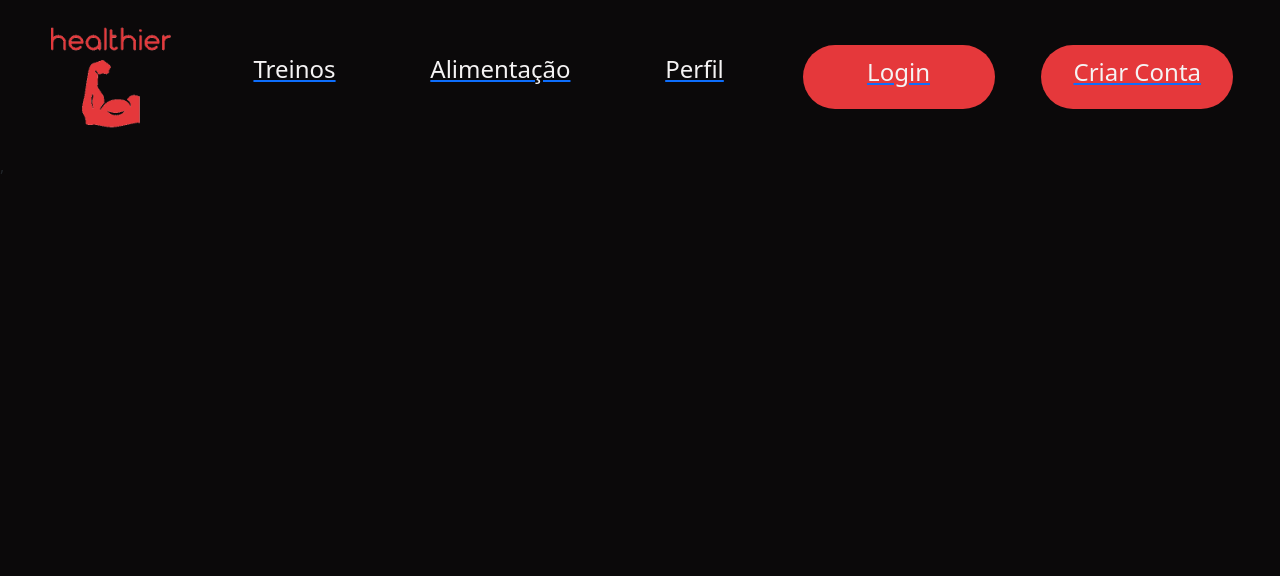
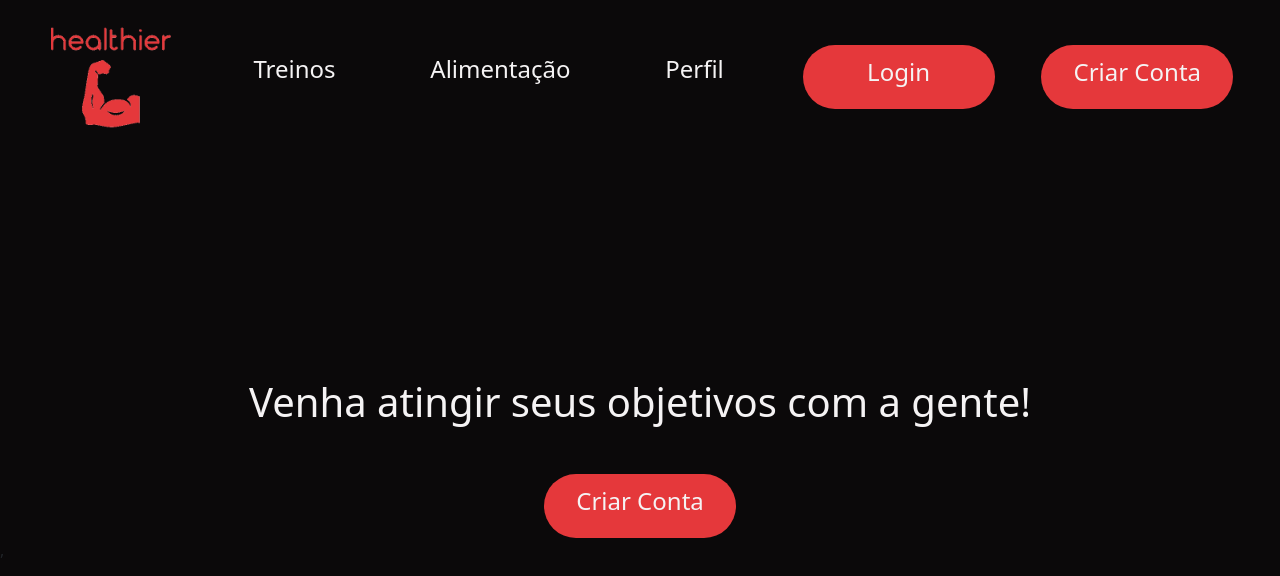
Before and after one commit to Lorenzobattistela/healthier, a React (Create React App) app in the folder healthier/: page / in a window 1280 px wide. Shown: the top 576 px of the page. Built offline with nearby package versions, Linux system fonts and the light colour scheme.

Commit message:
links underline removing

```diff
--- a/healthier/src/App.js
+++ b/healthier/src/App.js
@@ -1,12 +1,21 @@
 import 'bootstrap/dist/css/bootstrap.min.css';
 import NavigationBar from './components/navbar.jsx';
 import './styles/App.css';
+import { Link } from "react-router-dom";
 
 function App() {
   return (
     <div>
       <nav>
         <NavigationBar/>
+        <main>
+          <div className='main-text'>
+            <h1 className='calltoact'>Venha atingir seus objetivos com a gente!</h1>
+            <button className='create-button' >
+               <Link style={{ textDecoration: 'none' }} className='link' to='/criar-conta' ><p className='nav-link' >Criar Conta</p></Link>
+            </button>
+          </div>
+        </main>
       </nav>
     </div>
   );
--- a/healthier/src/components/navbar.jsx
+++ b/healthier/src/components/navbar.jsx
@@ -11,14 +11,14 @@ class NavigationBar extends React.Component{
                 <Navbar.Brand href="/">
                     <img src={ logo } alt='logo' className='nav-logo'/>
                 </Navbar.Brand>
-                <Navbar.Brand href="/"><Link to='/treinos'><p className='nav-link' >Treinos</p></Link></Navbar.Brand>
-                <Navbar.Brand href="/"><Link to='/alimentacao'><p className='nav-link' >Alimentação</p></Link></Navbar.Brand>
-                <Navbar.Brand href="/"><Link to='/perfil'><p className='nav-link' >Perfil</p></Link></Navbar.Brand>
+                <Navbar.Brand href="/"><Link style={{ textDecoration: 'none' }} to='/treinos'><p className='nav-link' >Treinos</p></Link></Navbar.Brand>
+                <Navbar.Brand href="/"><Link style={{ textDecoration: 'none' }} to='/alimentacao'><p className='nav-link' >Alimentação</p></Link></Navbar.Brand>
+                <Navbar.Brand href="/"><Link style={{ textDecoration: 'none' }} to='/perfil'><p className='nav-link' >Perfil</p></Link></Navbar.Brand>
                 <button className='login-button' >
-                    <Navbar.Brand  href="/"><Link to='/login'><p className='nav-link' >Login</p></Link></Navbar.Brand>
+                    <Navbar.Brand  href="/"><Link style={{ textDecoration: 'none' }} to='/login'><p className='nav-link' >Login</p></Link></Navbar.Brand>
                 </button>
                 <button className='create-button' >
-                    <Navbar.Brand  href="/"><Link to='/criar-conta' ><p className='nav-link' >Criar Conta</p></Link></Navbar.Brand>
+                    <Navbar.Brand  href="/"><Link style={{ textDecoration: 'none' }} to='/criar-conta' ><p className='nav-link' >Criar Conta</p></Link></Navbar.Brand>
                 </button>
             </Navbar>
         )
--- a/healthier/src/styles/App.css
+++ b/healthier/src/styles/App.css
@@ -1,3 +1,16 @@
 body {
     background-color: #0B090A;
 }
+
+.main-text{
+    display: flex;
+    flex-direction: column;
+    justify-content: center;
+    align-items: center;
+    margin-top: 14rem;
+}
+
+.calltoact{
+    color: #F5F3F4;
+    margin-bottom: 3rem;
+}
```
